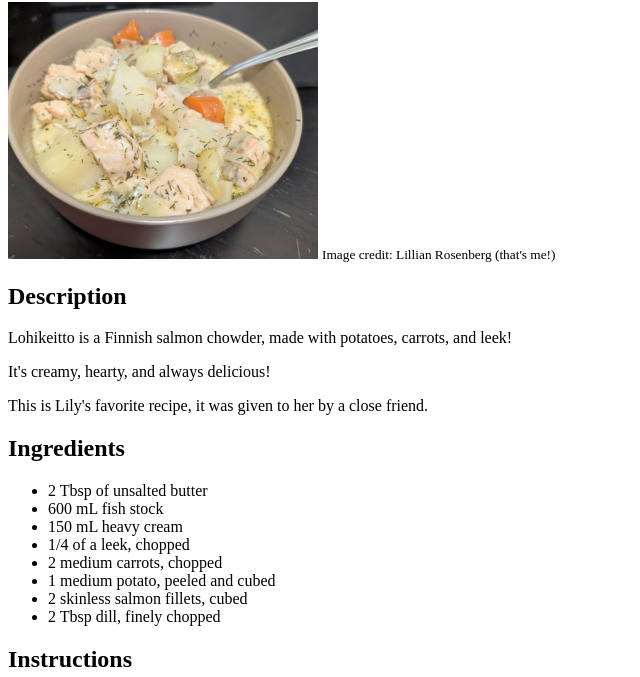
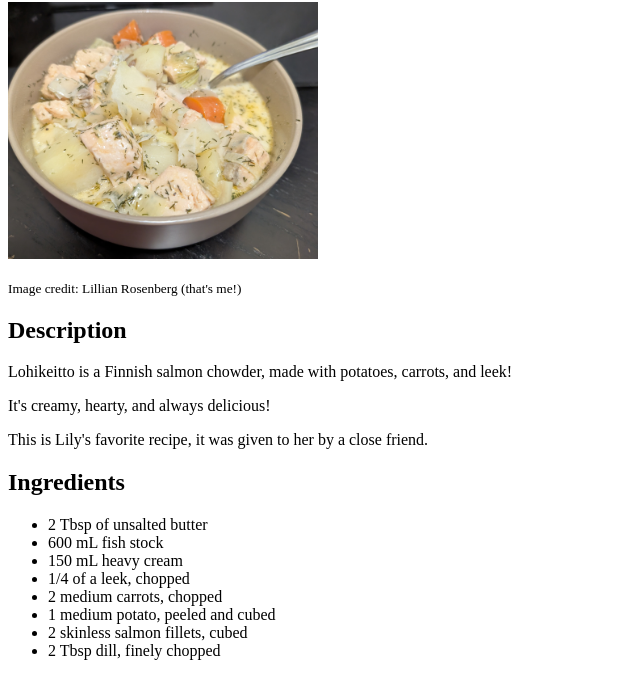
Before and after one commit to Umgak/odin-recipes, a plain HTML site: page recipes/lohikeitto.html in a window 1280 px wide. Shown: the part 104-781 px from the top of the page, without its empty margins (0-640 px from the left). Drawn offline with Linux system fonts and the light colour scheme.

Commit message:
Fixup: Move image credit below image

```diff
--- a/recipes/lohikeitto.html
+++ b/recipes/lohikeitto.html
@@ -9,7 +9,7 @@
     <small><a href="/index.html">Back home</a></small>
     <h1>Lohikeitto</h1>
     <img src="/images/lohikeitto.jpg" alt="A bowl of Lohikeitto" width="310">
-    <small>Image credit: Lillian Rosenberg (that's me!)</small>
+    <p><small>Image credit: Lillian Rosenberg (that's me!)</small></p>
     <h2>Description</h2>
     <p>Lohikeitto is a Finnish salmon chowder, made with potatoes, carrots, and leek!</p>
     <p>It's creamy, hearty, and always delicious!</p>
```
